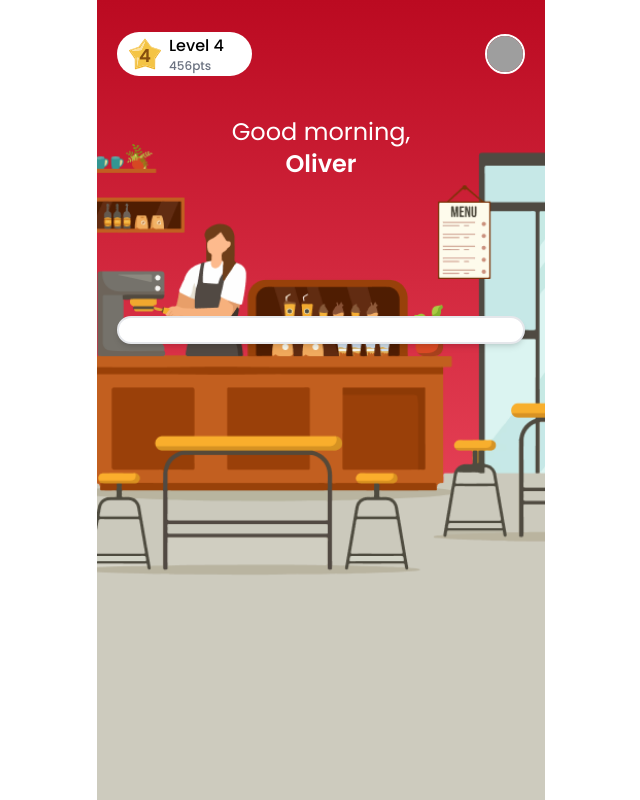
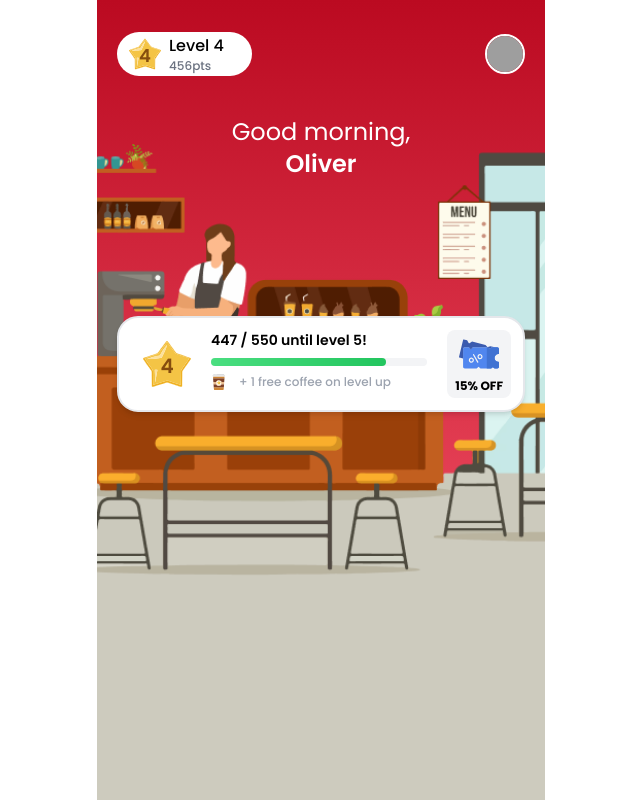
Before and after one commit to olinoles/coffee-nation, a React (Create React App) app: page / in a window 1280 px wide. Shown: the whole page, without its empty margins (319-959 px from the left). Built offline with nearby package versions, Linux system fonts and the light colour scheme; grey boxes are pictures that could not be loaded.

Commit message:
Add level progress component

```diff
--- /dev/null
+++ b/src/components/level-progress.tsx
@@ -0,0 +1,39 @@
+import { ReactComponent as StarSvg } from "../assets/star.svg";
+import { ReactComponent as CoffeeCupSvg } from "../assets/coffee_cup.svg";
+import { ReactComponent as DiscountSvg } from "../assets/discount.svg";
+
+export function LevelProgress() {
+  return (
+    <div className="flex items-stretch w-full gap-5">
+      <div className="relative ml-3 flex items-center justify-center">
+        <StarSvg className="mx-auto size-12" />
+        <span className="absolute left-1/2 top-1/2 text-yellow-800 text-xl pt-1 -translate-y-1/2 -translate-x-1/2 font-semibold">
+          4
+        </span>
+      </div>
+
+      <div className="flex flex-col gap-2 flex-1">
+        <span className="text-sm font-semibold">447 / 550 until level 5!</span>
+        <div className="w-full rounded-full bg-gray-100 h-2">
+          <div
+            className="h-2 bg-gradient-to-r from-green-400 to-green-500 rounded-full"
+            style={{ width: "81%" }}
+          ></div>
+        </div>
+        <div className="flex gap-3">
+          <CoffeeCupSvg className="size-4" />
+          <span className="text-xs text-gray-400 font-medium">
+            + 1 free coffee on level up
+          </span>
+        </div>
+      </div>
+
+      <div className="bg-gray-100 py-1 px-2 gap-1 flex flex-col rounded-lg items-center justify-center">
+        <DiscountSvg className="size-10" />
+        <span className="text-xs text-black font-bold whitespace-nowrap">
+          15% OFF
+        </span>
+      </div>
+    </div>
+  );
+}
--- a/src/pages/HomePage.tsx
+++ b/src/pages/HomePage.tsx
@@ -1,5 +1,6 @@
 import { DataAccessTest } from "./DataAccessTest";
 import { AppHeader } from "../components/header";
+import { LevelProgress } from "../components/level-progress";
 
 export function HomePage() {
   return (
@@ -10,7 +11,9 @@ export function HomePage() {
         <b className="font-semibold">Oliver</b>
       </h1>
       {/* <DataAccessTest /> */}
-      <div className="bg-white mt-24 border-2 shadow-md p-3 rounded-[21px]"></div>
+      <div className="bg-white mt-24 border-2 shadow-md p-3 rounded-[21px]">
+        <LevelProgress />
+      </div>
     </div>
   );
 }
```
Also changed, not shown: src/assets/coffee_cup.svg (added), src/assets/discount.svg (added).
